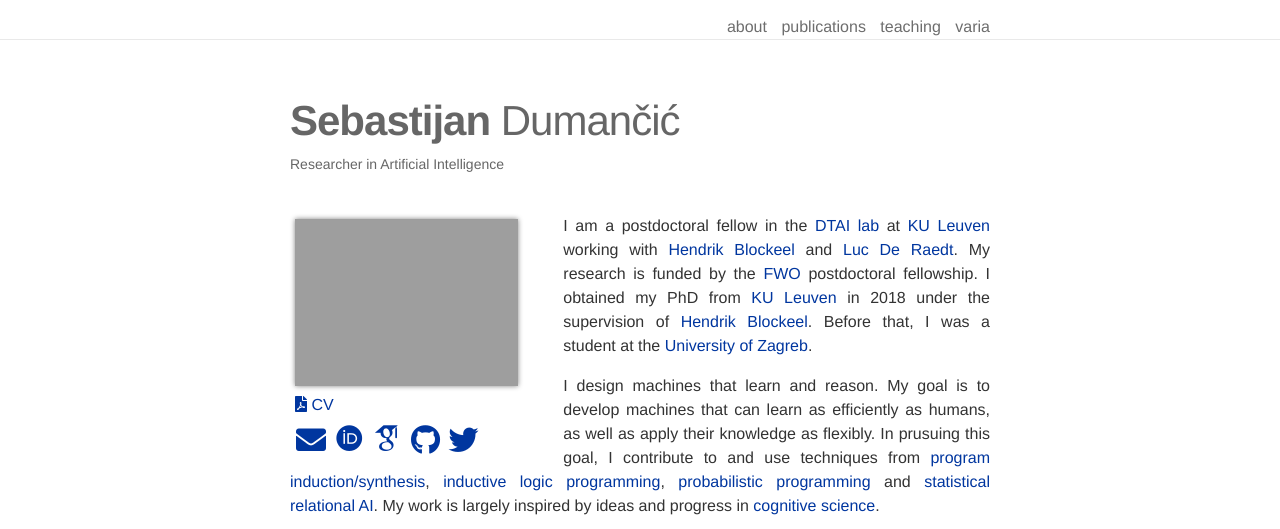
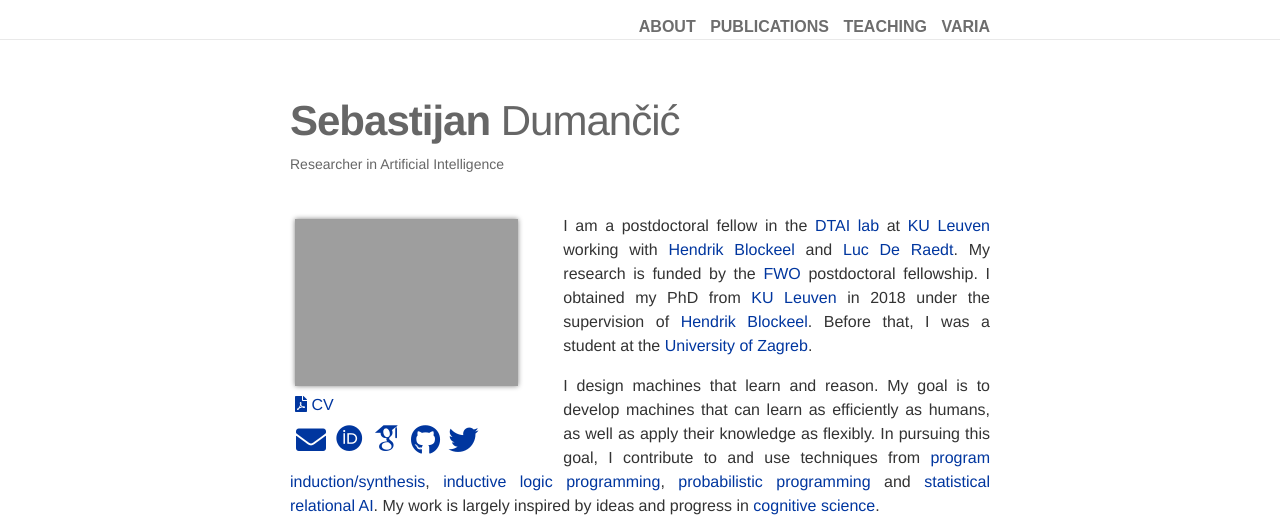
Before and after one commit to duyguislakoglu/duyguislakoglu.github.io, a Jekyll site: the page built from _pages/about.md, in a window 1280 px wide. Shown: the top 529 px of the page. Built offline with Jekyll 4.4.1, drawn with Linux system fonts in a browser that asks for light colours; nearby versions of some CDN libraries; some web fonts are replaced.

Commit message:
better navigation

```diff
--- a/_pages/about.md
+++ b/_pages/about.md
@@ -21,5 +21,5 @@ Before that, I was a student at the [University of Zagreb](http://www.fer.unizg.
 
 I design machines that learn and reason.
 My goal is to develop machines that can learn as efficiently as humans, as well as apply their knowledge as flexibly.
-In prusuing this goal, I contribute to and use techniques from [program induction/synthesis](https://www.microsoft.com/en-us/research/publication/program-synthesis/){:target="\_blank"}, [inductive logic programming](https://arxiv.org/abs/2008.07912){:target="\_blank"}, [probabilistic programming](https://en.wikipedia.org/wiki/Probabilistic_programming){:target="\_blank"} and [statistical relational AI](https://www.morganclaypool.com/doi/abs/10.2200/S00692ED1V01Y201601AIM032){:target="\_blank"}.
+In pursuing this goal, I contribute to and use techniques from [program induction/synthesis](https://www.microsoft.com/en-us/research/publication/program-synthesis/){:target="\_blank"}, [inductive logic programming](https://arxiv.org/abs/2008.07912){:target="\_blank"}, [probabilistic programming](https://en.wikipedia.org/wiki/Probabilistic_programming){:target="\_blank"} and [statistical relational AI](https://www.morganclaypool.com/doi/abs/10.2200/S00692ED1V01Y201601AIM032){:target="\_blank"}.
 My work is largely inspired by ideas and progress in [cognitive science](https://en.wikipedia.org/wiki/Cognitive_science){:target="\_blank"}.
--- a/_sass/_header.scss
+++ b/_sass/_header.scss
@@ -33,7 +33,10 @@
         // Gaps between nav items, but not on the first one
         &:not(:first-child) {
             margin-left: 10px;
-        }
+	    }
+	font-weight: 700;
+    	font-family: "PT Sans Narrow",sans-serif;
+    	text-transform: uppercase;
     }
     // added for hamburger
     @include media-query($on-palm) {
```
Also changed, not shown: _data/organisation.yml (added, +7 -0 lines).
